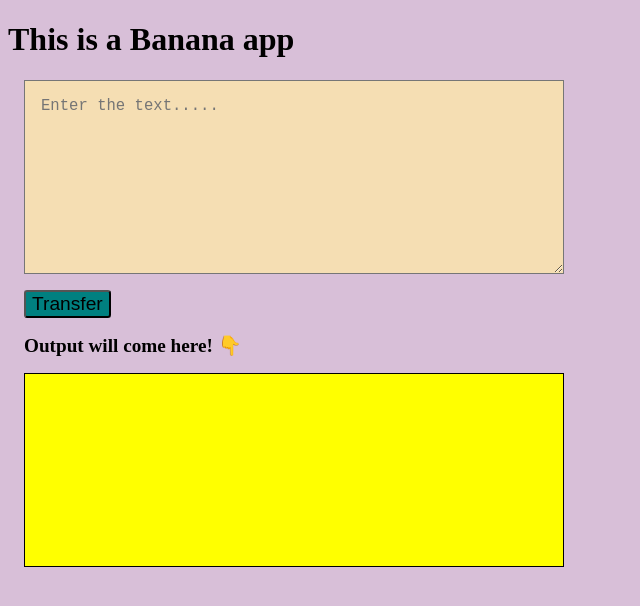
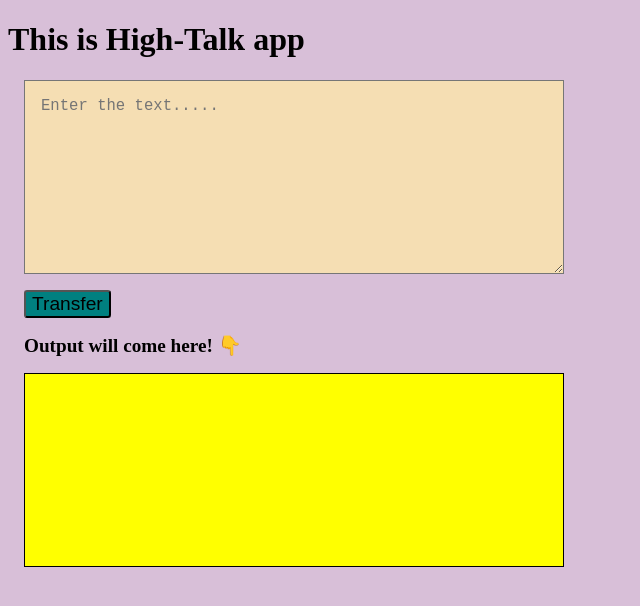
Before and after one commit to E-Robin/Talk-banana, a plain HTML site: page index.html in a window 1280 px wide. Shown: the whole page, without its empty margins (0-640 px from the left). Drawn offline with Linux system fonts and the light colour scheme.

Commit message:
name updated

```diff
--- a/index.html
+++ b/index.html
@@ -34,7 +34,7 @@
 
 <body>
 
-    <h1>This is a Banana app</h1>
+    <h1>This is High-Talk app</h1>
 
     <textarea placeholder="Enter the text....." id="txt-input" ></textarea>
     <button style="font-size: larger;" id="btn-transfer">Transfer</button>
```
